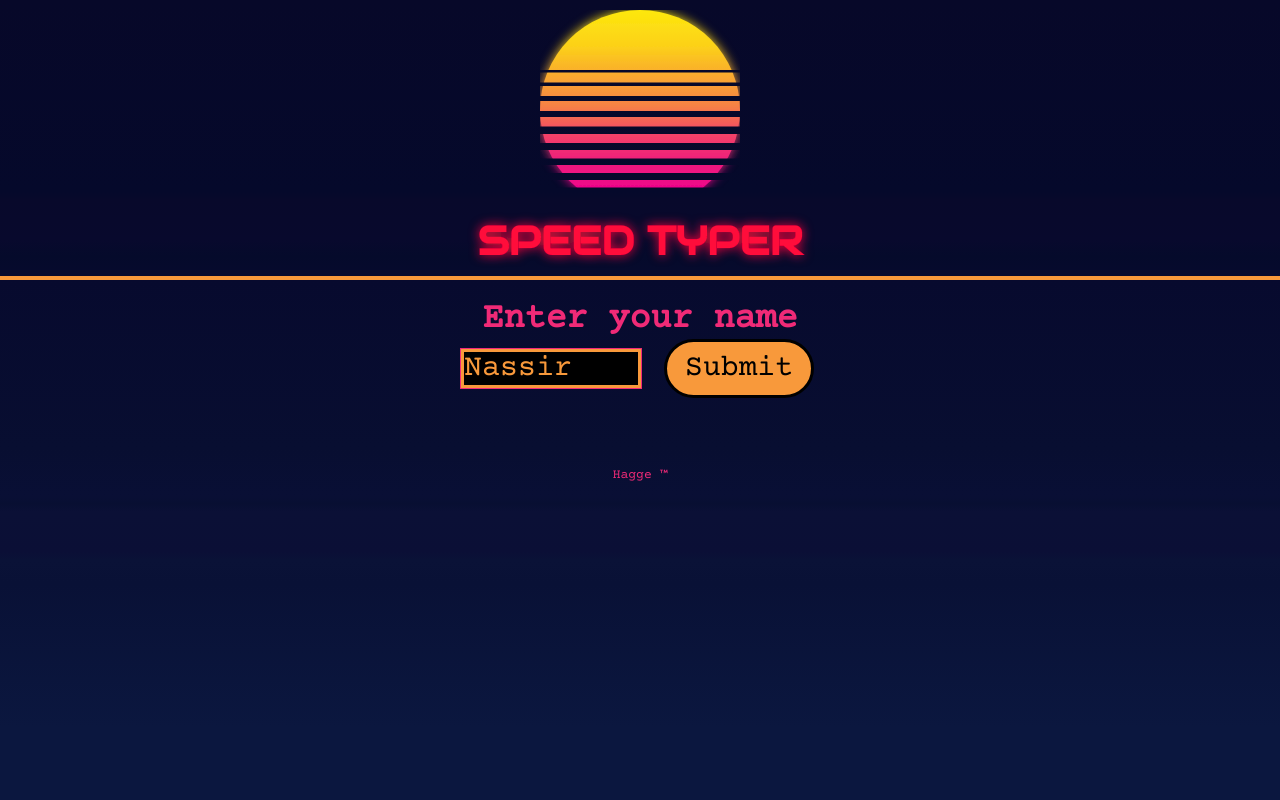
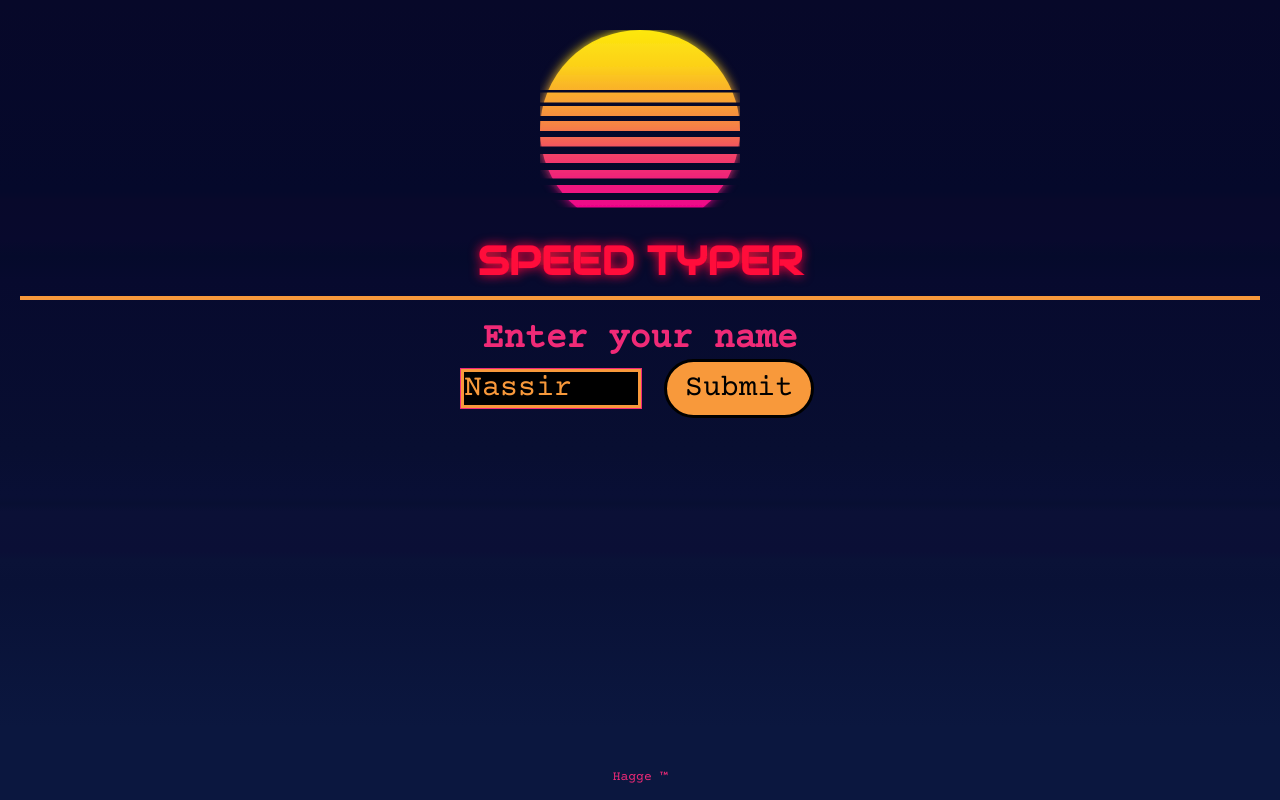
Before and after one commit to niklasHagner/speedtyping-game, a website: page public/speedtyping/index.html in a window 1280 px wide. Drawn offline with nearby package versions, Linux system fonts and the light colour scheme; files that its build step writes are made by us from their sources; no server answers; files whose address does not match are found by name.

Commit message:
Sticky Footer

```diff
--- a/public/speedtyping/base.css
+++ b/public/speedtyping/base.css
@@ -47,9 +47,18 @@ main {
   position: relative;
 }
 
+.body-inner-mega-wrapper {
+  min-height: 100%;
+  display: flex;
+  flex-direction: column;
+}
 
-footer,
-.footer-pusher {
+.everything-above-footer {
+  flex: 1;
+  padding: 20px;
+}
+
+footer {
   height: 50px;
   padding: 20px;
   font-size: small;
--- a/public/speedtyping/index.html
+++ b/public/speedtyping/index.html
@@ -1,5 +1,6 @@
 <!DOCTYPE html>
 <html>
+
   <head>
     <title>Speed Type</title>
     <meta http-equiv="X-UA-Compatible" content="IE=edge,chrome=1">
@@ -13,6 +14,7 @@
       .hidden {
         display: none !important;
       }
+
       .hidden--animated {
         visibility: hidden !important;
       }
@@ -20,6 +22,7 @@
   </head>
 
   <body>
+    <div class="body-inner-mega-wrapper">
       <div class="falling-emojis">
         <span class="falling-emoji falling-emoji--1" style="display:none">⭐️</span>
         <span class="falling-emoji falling-emoji--2" style="display:none"></span>
@@ -31,7 +34,7 @@
         <span class="falling-emoji falling-emoji--8" style="display:none">⭐️</span>
       </div>
 
-    <div class="wrapper">
+      <div class="everything-above-footer">
         <header>
           <div id="retro-logo-wrapper">
             <svg id=sun version="1.1" xmlns="http://www.w3.org/2000/svg" viewBox="0 0 200 200">
@@ -88,15 +91,16 @@
           </div>
 
           <form id="chat-form" class="hidden">
-          <div id="input-display" tabindex="0"><span id="correct-input"></span><span id="incorrect-input"></span></div>
+            <div id="input-display" tabindex="0"><span id="correct-input"></span><span id="incorrect-input"></span>
+            </div>
             <input id="user-input" autocomplete="off" spellcheck="false" tabindex="-1">
           </form>
         </main>
-      <div class="footer-pusher"></div>
       </div>
       <footer>
         Hagge ™
       </footer>
+    </div>
     <script src="speedtyping/speedtyping.js" type="module"></script>
     <script src="speedtyping/firstNames.js" type="module"></script>
   </body>
--- a/public/speedtyping/speedtyping.js
+++ b/public/speedtyping/speedtyping.js
@@ -85,7 +85,7 @@ socket.on("player_finished", function (playerData) {
       <p>${GAME.mistakesOnWords.length} ${GAME.mistakesOnWords.length === 1 ? "mistake" : "mistakes"}: <span style="font-size:12px">${GAME.mistakesOnWords.join(" ")}</span></p>
       <button>Play another round</button>
   `;
-  document.querySelector(".wrapper").prepend(newEl);
+  document.querySelector(".everything-above-footer").prepend(newEl);
   document.querySelector("#match-completed-screen button").addEventListener("click", clickStartNewGame);
 });
 
```
Lines whose indentation alone changed are shown as unchanged.
